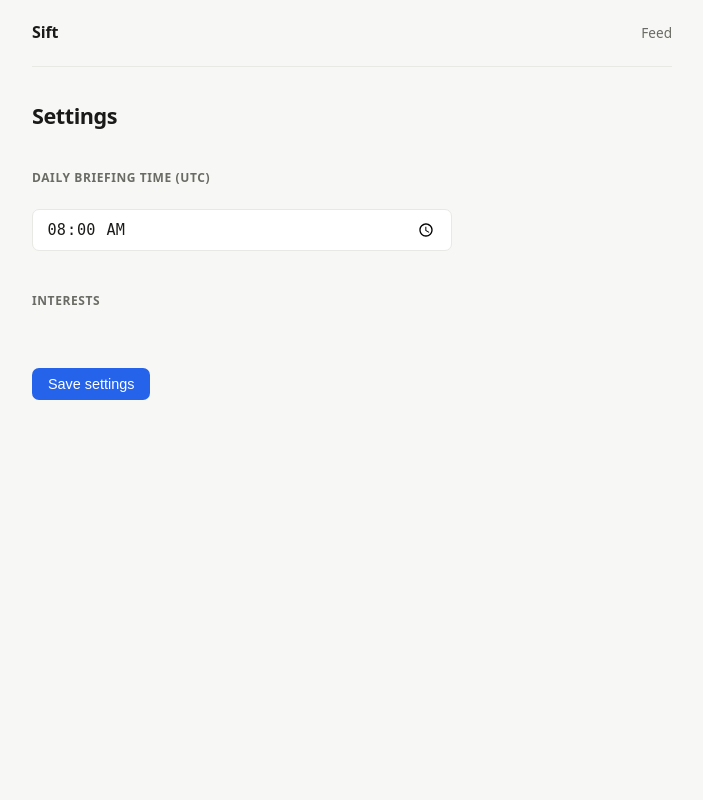
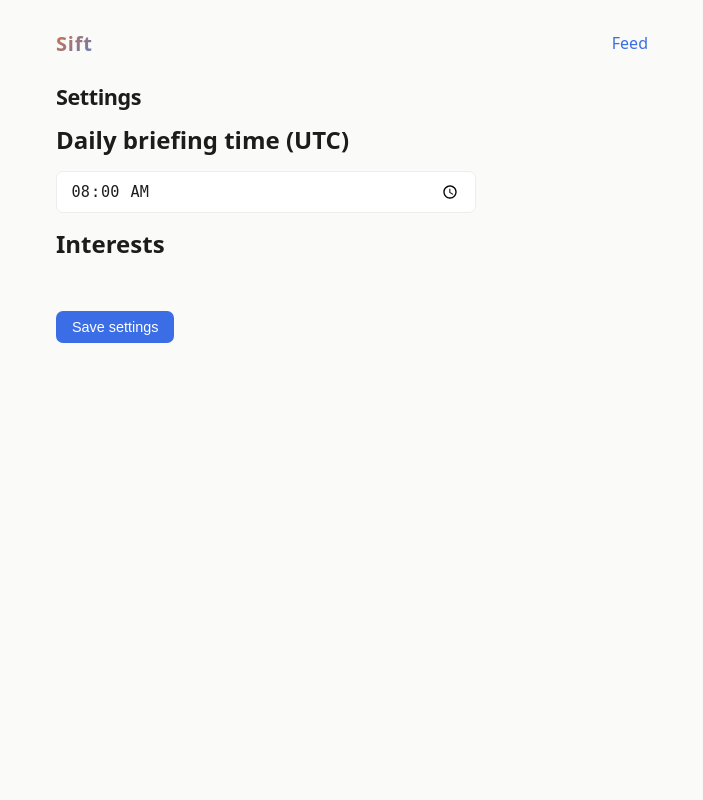
Before and after one commit to Nengmou/sift, a FastAPI app: template web/templates/settings.html in a window 1280 px wide. Shown: the whole page, without its empty margins (288-991 px from the left). Run offline with FastAPI, Linux system fonts and the light colour scheme; the template is opened without the code that fills it, so the values that code supplies are empty.

Commit message:
redesign feed UI: calm modern layout with time-aware greeting
- Strip HTML tags from summaries via Jinja2 striptags filter
- Collapse greeting into header bar with gradient Sift wordmark and gear icon
- Grouped card list with 1px dividers instead of floating cards
- Muted platform-branded source badges (HN orange, Reddit red, X gray, etc.)
- Subtle neutral tags, softer color palette, improved typography
- Time-aware greeting (morning/afternoon/evening) computed server-side
- Slogan: "Signal over noise. Calm over hype."
- Cache-busting query param on stylesheet link

Co-Authored-By: Claude Opus 4.6 <noreply@anthropic.com>

```diff
--- a/web/routes.py
+++ b/web/routes.py
@@ -1,3 +1,5 @@
+from datetime import datetime
+
 from fastapi import APIRouter, Depends, Form, Request
 from fastapi.responses import HTMLResponse, RedirectResponse
 from fastapi.templating import Jinja2Templates
@@ -43,10 +45,12 @@ def feed(
     user: User = Depends(get_current_user),
     db: Session = Depends(get_db),
 ):
+    hour = datetime.now().hour
+    greeting = "Good morning" if hour < 12 else "Good afternoon" if hour < 18 else "Good evening"
     items = fetch_candidates(db)
     ranked = rank_items_for_user(items, user)
     return templates.TemplateResponse(
-        request, "feed.html", {"user": user, "items": ranked[:20]}
+        request, "feed.html", {"user": user, "items": ranked[:20], "greeting": greeting}
     )
 
 
--- a/web/static/style.css
+++ b/web/static/style.css
@@ -1,24 +1,25 @@
 *, *::before, *::after { box-sizing: border-box; margin: 0; padding: 0; }
 
 :root {
-  --bg: #f7f7f5;
+  --bg: #fafaf8;
   --surface: #ffffff;
-  --border: #e8e8e4;
-  --text-primary: #1a1a18;
-  --text-secondary: #6b6b66;
-  --text-muted: #9b9b94;
-  --accent: #2563eb;
-  --accent-hover: #1d4ed8;
-  --radius: 10px;
-  --shadow: 0 1px 3px rgba(0,0,0,0.06), 0 1px 2px rgba(0,0,0,0.04);
+  --border: #eeede9;
+  --text-primary: #1c1c1a;
+  --text-secondary: #5c5c57;
+  --text-muted: #a0a09a;
+  --accent: #3b6de6;
+  --accent-hover: #2b5bd4;
+  --radius: 12px;
+  --shadow: 0 1px 2px rgba(0,0,0,0.04);
 }
 
 body {
-  font-family: system-ui, -apple-system, sans-serif;
+  font-family: system-ui, -apple-system, "Segoe UI", sans-serif;
   background: var(--bg);
   color: var(--text-primary);
   line-height: 1.6;
   min-height: 100vh;
+  -webkit-font-smoothing: antialiased;
 }
 
 a { color: var(--accent); text-decoration: none; }
@@ -26,9 +27,9 @@ a:hover { text-decoration: underline; }
 
 /* ── Layout ── */
 .page {
-  max-width: 680px;
+  max-width: 640px;
   margin: 0 auto;
-  padding: 0 1.25rem 4rem;
+  padding: 0 1.5rem 5rem;
 }
 
 /* ── Header ── */
@@ -36,77 +37,102 @@ a:hover { text-decoration: underline; }
   display: flex;
   align-items: center;
   justify-content: space-between;
-  padding: 1.25rem 0 1.25rem;
-  border-bottom: 1px solid var(--border);
-  margin-bottom: 2rem;
+  padding: 1.75rem 0 1.25rem;
+}
+
+.header-left {
+  display: flex;
+  align-items: center;
+  gap: 0.75rem;
 }
 
 .site-header .logo {
-  font-size: 1rem;
-  font-weight: 700;
-  color: var(--text-primary);
-  letter-spacing: -0.01em;
+  font-size: 1.25rem;
+  font-weight: 750;
+  letter-spacing: 0.04em;
+  background: linear-gradient(135deg, #d97040, #5a7ec2);
+  -webkit-background-clip: text;
+  -webkit-text-fill-color: transparent;
+  background-clip: text;
 }
 
-.site-header nav {
-  display: flex;
-  gap: 1.25rem;
-  align-items: center;
+.header-divider {
+  width: 1px;
+  height: 1rem;
+  background: var(--border);
 }
 
-.site-header nav a {
+.header-greeting {
   font-size: 0.85rem;
-  color: var(--text-secondary);
+  color: var(--text-muted);
+  font-weight: 400;
 }
 
-.site-header nav a:hover {
-  color: var(--text-primary);
+.settings-link {
+  display: flex;
+  align-items: center;
+  justify-content: center;
+  width: 2rem;
+  height: 2rem;
+  border-radius: 8px;
+  color: var(--text-muted);
+  transition: background 0.15s, color 0.15s;
+}
+
+.settings-link:hover {
+  background: var(--border);
+  color: var(--text-secondary);
   text-decoration: none;
 }
 
-/* ── Feed heading ── */
-.feed-heading {
-  font-size: 1.25rem;
-  font-weight: 600;
-  letter-spacing: -0.02em;
-  margin-bottom: 0.2rem;
+/* ── Feed hero ── */
+.feed-hero {
+  padding: 0 0 1.25rem;
+  border-bottom: 1px solid var(--border);
+  margin-bottom: 1.5rem;
 }
 
 .feed-subheading {
-  font-size: 0.85rem;
+  font-size: 0.92rem;
   color: var(--text-muted);
-  margin-bottom: 1.5rem;
+  font-weight: 400;
+  letter-spacing: 0.01em;
 }
 
 /* ── Feed cards ── */
 .feed {
   display: flex;
   flex-direction: column;
-  gap: 0.65rem;
+  gap: 1px;
+  background: var(--border);
+  border-radius: var(--radius);
+  overflow: hidden;
+  border: 1px solid var(--border);
 }
 
 .card {
   background: var(--surface);
-  border: 1px solid var(--border);
-  border-radius: var(--radius);
-  box-shadow: var(--shadow);
-  padding: 1rem 1.2rem;
-  transition: box-shadow 0.15s;
+  padding: 1.25rem 1.4rem;
+  transition: background 0.15s;
 }
 
 .card:hover {
-  box-shadow: 0 4px 14px rgba(0,0,0,0.08);
+  background: #f8f8f6;
 }
 
 .card-title {
   font-size: 0.95rem;
   font-weight: 600;
   line-height: 1.45;
+  letter-spacing: -0.01em;
   color: var(--text-primary);
+  margin: 0.4rem 0 0;
+  text-transform: none;
 }
 
 .card-title a {
   color: inherit;
+  text-decoration: none;
 }
 
 .card-title a:hover {
@@ -117,72 +143,70 @@ a:hover { text-decoration: underline; }
 .card-meta {
   display: flex;
   align-items: center;
-  gap: 0.4rem;
-  margin-top: 0.4rem;
+  gap: 0.45rem;
   flex-wrap: wrap;
 }
 
 .badge {
   display: inline-block;
-  font-size: 0.68rem;
+  font-size: 0.65rem;
   font-weight: 600;
-  letter-spacing: 0.04em;
+  letter-spacing: 0.05em;
   text-transform: uppercase;
-  padding: 0.12rem 0.45rem;
-  border-radius: 4px;
-  background: #f0f0ec;
-  color: var(--text-secondary);
+  padding: 0.15rem 0.5rem;
+  border-radius: 5px;
 }
 
-.badge-hn      { background: #fff3e6; color: #b45309; }
-.badge-reddit  { background: #fff0f0; color: #b91c1c; }
-.badge-rss     { background: #f0fdf4; color: #166534; }
-.badge-twitter { background: #eff6ff; color: #1d4ed8; }
-.badge-youtube { background: #fff0f0; color: #b91c1c; }
+.badge-hn      { background: #fff4eb; color: #c05e00; }
+.badge-reddit  { background: #fff0eb; color: #c23d00; }
+.badge-rss     { background: #fff3ed; color: #b85a1a; }
+.badge-twitter { background: #f0f0f0; color: #444444; }
+.badge-youtube { background: #ffeded; color: #c41a1a; }
 
 .card-author, .card-date {
   font-size: 0.78rem;
   color: var(--text-muted);
 }
 
-.meta-dot {
+.meta-sep {
   color: var(--border);
-  font-size: 0.75rem;
+  font-size: 0.7rem;
 }
 
 .card-summary {
-  margin-top: 0.5rem;
-  font-size: 0.855rem;
+  margin-top: 0.45rem;
+  font-size: 0.87rem;
   color: var(--text-secondary);
-  line-height: 1.55;
+  line-height: 1.6;
 }
 
 .card-tags {
   display: flex;
   flex-wrap: wrap;
   gap: 0.35rem;
-  margin-top: 0.65rem;
+  margin-top: 0.7rem;
 }
 
 .tag {
-  font-size: 0.7rem;
-  padding: 0.18rem 0.5rem;
-  border-radius: 20px;
-  background: #f3f3ef;
-  color: var(--text-muted);
-  border: 1px solid var(--border);
+  font-size: 0.68rem;
+  font-weight: 500;
+  padding: 0.22rem 0.6rem;
+  border-radius: 6px;
+  background: #f3f3f0;
+  color: #8a8a84;
+  letter-spacing: 0.01em;
 }
 
 .empty-state {
   text-align: center;
-  padding: 4rem 0;
+  padding: 5rem 0;
   color: var(--text-muted);
   font-size: 0.9rem;
 }
 
 /* ── Settings & forms ── */
-h1 { font-size: 1.35rem; font-weight: 600; letter-spacing: -0.02em; margin-bottom: 0.4rem; }
-h2 { font-size: 1rem; font-weight: 600; margin-bottom: 0.65rem; margin-top: 1.75rem; color: var(--text-secondary); text-transform: uppercase; letter-spacing: 0.05em; font-size: 0.75rem; }
+.page > h1 { font-size: 1.35rem; font-weight: 600; letter-spacing: -0.02em; margin-bottom: 0.4rem; }
+.page > h2 { font-size: 0.75rem; font-weight: 600; margin-bottom: 0.65rem; margin-top: 1.75rem; color: var(--text-secondary); text-transform: uppercase; letter-spacing: 0.05em; }
 
 form { display: flex; flex-direction: column; gap: 0.75rem; max-width: 420px; }
 
--- a/web/templates/base.html
+++ b/web/templates/base.html
@@ -4,7 +4,7 @@
   <meta charset="UTF-8" />
   <meta name="viewport" content="width=device-width, initial-scale=1.0" />
   <title>{% block title %}Sift{% endblock %}</title>
-  <link rel="stylesheet" href="/static/style.css" />
+  <link rel="stylesheet" href="/static/style.css?v=3" />
   <meta name="color-scheme" content="light" />
 </head>
 <body>
```
Also changed, not shown: web/templates/feed.html (+20 -13 lines).
